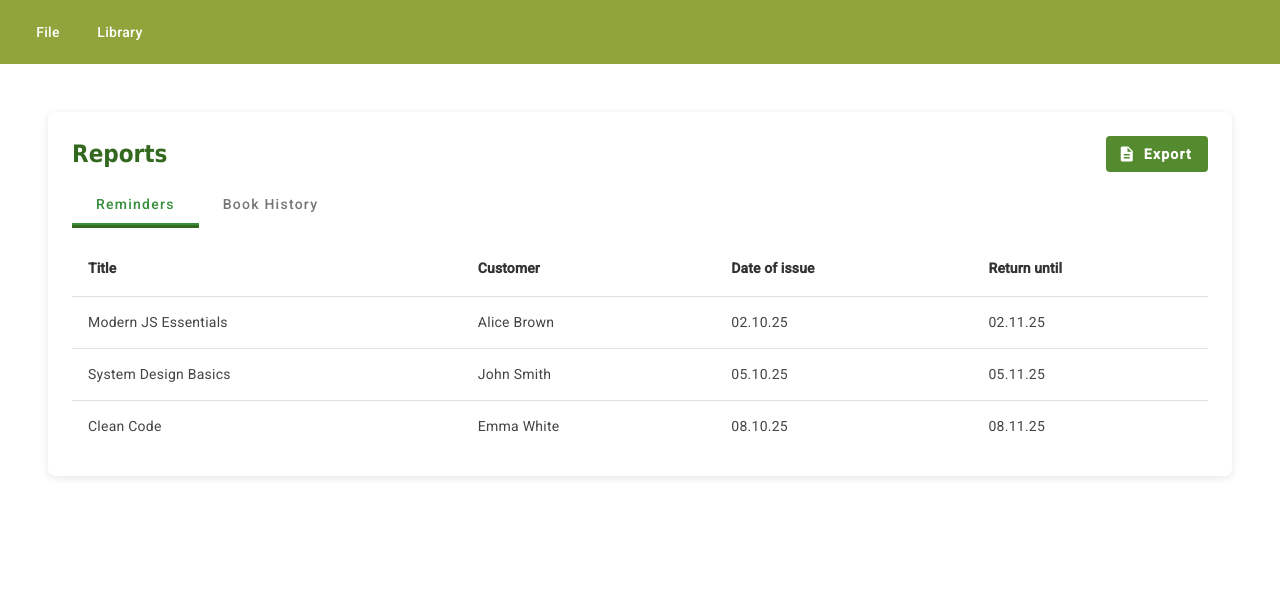
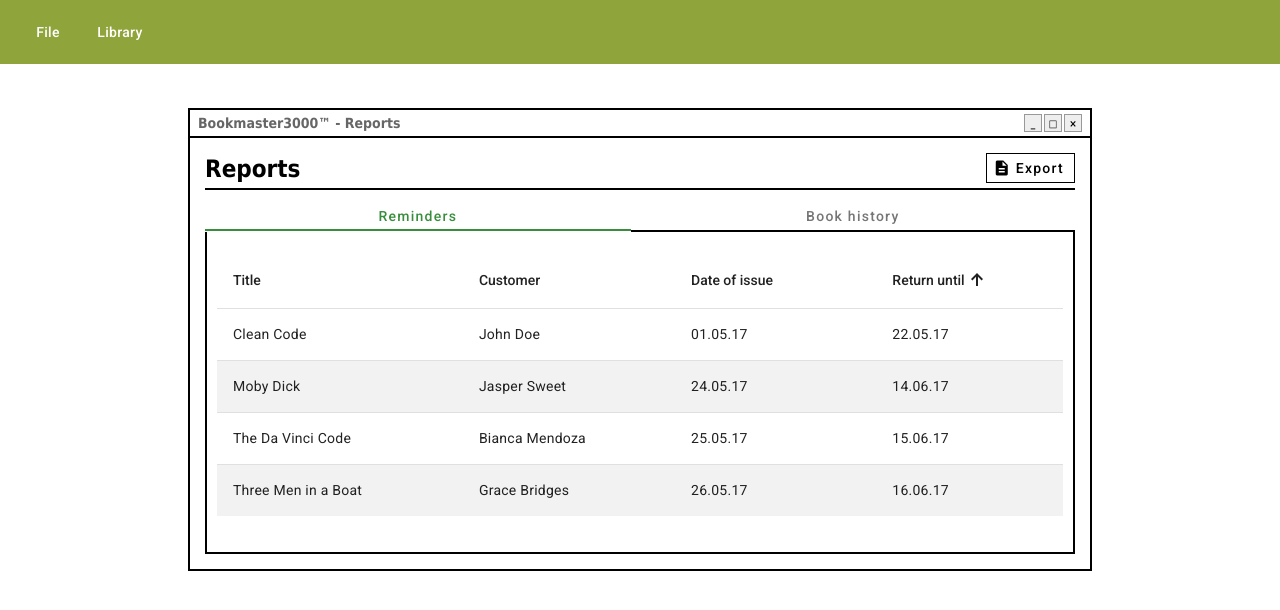
Before and after one commit to RybyakovAndrey/LibraryClient, an Angular app: page /reports in a window 1280 px wide. Shown: the top 610 px of the page. Built offline with nearby package versions, Linux system fonts and the light colour scheme.

Commit message:
Вкладка Reports window приведена в соответствие с ТЗ (#9)

```diff
--- a/src/app/features/reports/reports.component.html
+++ b/src/app/features/reports/reports.component.html
@@ -1,46 +1,60 @@
-<mat-card class="reports-card">
-  <div class="header-row">
-    <h2 class="page-title">Reports</h2>
+<div class="window-container">
+  <!-- Заголовок окна -->
+  <div class="window-header">
+    <span class="window-title">Bookmaster3000™ - Reports</span>
+    <div class="window-controls">
+      <span class="control-box">_</span>
+      <span class="control-box">□</span>
+      <span class="control-box close-btn" (click)="closeWindow()">×</span>
+    </div>
+  </div>
 
-    <!-- Кнопка Export-->
-    <button mat-flat-button color="primary" (click)="exportCSV(activeTab)">
+  <div class="reports-content">
+    <div class="top-bar">
+      <h2 class="section-title">Reports</h2>
+      <!-- Кнопка Export -->
+      <button mat-flat-button class="export-btn" (click)="exportCSV(activeTab)">
         <mat-icon>description</mat-icon>
         Export
       </button>
     </div>
 
     <!-- Вкладки -->
-  <div class="tabs-row">
     <mat-tab-group
       class="custom-tabs"
       [(selectedIndex)]="tabIndex"
-      (selectedIndexChange)="activeTab = $event === 0 ? 'reminders' : 'history'"
+      (selectedIndexChange)="onTabChange($event)"
+      animationDuration="0ms"
     >
-      <mat-tab label="Reminders"></mat-tab>
-      <mat-tab label="Book History"></mat-tab>
-    </mat-tab-group>
-  </div>
+      <!-- 1. Reminders -->
+      <mat-tab label="Reminders">
+        <div class="tab-content">
+          <table
+            mat-table
+            [dataSource]="dataSourceReminders"
+            matSort
+            #sortReminders="matSort"
+            matSortDisableClear
+            class="custom-table"
+          >
 
-  <!-- Reminders -->
-  <div *ngIf="activeTab === 'reminders'">
-    <table mat-table [dataSource]="reminders" class="mat-elevation-z1 full-table">
             <ng-container matColumnDef="title">
-        <th mat-header-cell *matHeaderCellDef>Title</th>
+              <th mat-header-cell *matHeaderCellDef mat-sort-header>Title</th>
               <td mat-cell *matCellDef="let r">{{ r.title }}</td>
             </ng-container>
 
             <ng-container matColumnDef="customer">
-        <th mat-header-cell *matHeaderCellDef>Customer</th>
+              <th mat-header-cell *matHeaderCellDef mat-sort-header>Customer</th>
               <td mat-cell *matCellDef="let r">{{ r.customer }}</td>
             </ng-container>
 
             <ng-container matColumnDef="issueDate">
-        <th mat-header-cell *matHeaderCellDef>Date of issue</th>
+              <th mat-header-cell *matHeaderCellDef mat-sort-header>Date of issue</th>
               <td mat-cell *matCellDef="let r">{{ formatDate(r.issueDate) }}</td>
             </ng-container>
 
             <ng-container matColumnDef="returnUntil">
-        <th mat-header-cell *matHeaderCellDef>Return until</th>
+              <th mat-header-cell *matHeaderCellDef mat-sort-header>Return until</th>
               <td mat-cell *matCellDef="let r">{{ formatDate(r.returnUntil) }}</td>
             </ng-container>
 
@@ -48,45 +62,56 @@
             <tr mat-row *matRowDef="let row; columns: ['title','customer','issueDate','returnUntil']"></tr>
           </table>
         </div>
+      </mat-tab>
 
-  <!-- Book History -->
-  <div *ngIf="activeTab === 'history'" class="book-history-grid">
-    <!-- Левая колонка -->
+      <!-- 2. Book History -->
+      <mat-tab label="Book history">
+        <div class="tab-content book-history-layout">
+
+          <!-- Левая панель: Поиск и Инфо -->
           <div class="left-panel">
-      <mat-form-field appearance="outline" class="book-id-field">
-        <mat-label>Book ID</mat-label>
-        <input matInput [formControl]="bookSearch" (keyup.enter)="searchBook()" />
-      </mat-form-field>
+            <div class="input-group">
+              <label>Book ID</label>
+              <input
+                type="text"
+                [formControl]="bookSearch"
+                (keyup.enter)="searchBook()"
+                (blur)="searchBook()"
+                class="custom-input"
+              >
+            </div>
 
             <div *ngIf="selectedBookTitle" class="book-info">
-        <h3 class="book-title">{{ selectedBookTitle }}</h3>
-        <p *ngIf="selectedBookSubtitle" class="book-subtitle">{{ selectedBookSubtitle }}</p>
+              <div class="book-title-display">&lt;&lt;{{ selectedBookTitle }}&gt;&gt;</div>
+              <div *ngIf="selectedBookSubtitle" class="book-subtitle-display">&lt;&lt;{{ selectedBookSubtitle }}&gt;&gt;</div>
             </div>
           </div>
 
-    <!-- Правая колонка -->
+          <!-- Правая панель: Таблица -->
           <div class="right-panel">
             <table
               mat-table
-        [dataSource]="history"
-        class="mat-elevation-z1"
-        *ngIf="history.length > 0"
+              [dataSource]="dataSourceHistory"
+              matSort
+              #sortHistory="matSort"
+              matSortDisableClear
+              class="custom-table"
             >
               <ng-container matColumnDef="customer">
-          <th mat-header-cell *matHeaderCellDef>Customer</th>
+                <th mat-header-cell *matHeaderCellDef mat-sort-header>Customer</th>
                 <td mat-cell *matCellDef="let h">{{ h.customer }}</td>
               </ng-container>
 
               <ng-container matColumnDef="issueDate">
-          <th mat-header-cell *matHeaderCellDef>Date of issue</th>
+                <th mat-header-cell *matHeaderCellDef mat-sort-header>Date of issue</th>
                 <td mat-cell *matCellDef="let h">{{ formatDate(h.issueDate) }}</td>
               </ng-container>
 
               <ng-container matColumnDef="returnDate">
-          <th mat-header-cell *matHeaderCellDef>Return date</th>
-          <td mat-cell *matCellDef="let h">
+                <th mat-header-cell *matHeaderCellDef mat-sort-header>Return date</th>
+                <td mat-cell *matCellDef="let h" class="return-date-cell">
                   {{ formatDate(h.returnDate) }}
-            <mat-icon *ngIf="h.overdue" color="warn">warning</mat-icon>
+                  <mat-icon *ngIf="h.isOverdue" class="warning-icon" title="Overdue">warning</mat-icon>
                 </td>
               </ng-container>
 
@@ -94,9 +119,12 @@
               <tr mat-row *matRowDef="let row; columns: ['customer','issueDate','returnDate']"></tr>
             </table>
 
-      <div *ngIf="!history.length && selectedBookTitle === null" class="empty">
-        No data available.
+            <div *ngIf="!dataSourceHistory.data.length && !selectedBookTitle" class="empty-state">
             </div>
           </div>
+
         </div>
-</mat-card>
+      </mat-tab>
+    </mat-tab-group>
+  </div>
+</div>
--- a/src/app/features/reports/reports.component.scss
+++ b/src/app/features/reports/reports.component.scss
@@ -1,114 +1,240 @@
-.reports-card {
-  padding: 24px;
-  margin: 24px;
-  background: #fff;
-  border-radius: 8px;
-  box-shadow: 0 2px 8px rgba(0, 0, 0, 0.1);
+$light-green-1: #8FA43B;
+$dark-green: #50673B;
+$grey: #BFBFBF;
+$black: #000000;
+$white: #FFFFFF;
+$font-stack: Tahoma, sans-serif;
+
+:host {
+  display: block;
+  font-family: $font-stack;
+  padding: 20px;
 }
 
-.header-row {
+.window-container {
+  border: 2px solid $black;
+  background-color: $white;
+  max-width: 900px;
+  margin: 0 auto;
+}
+
+.window-header {
+  background-color: $white;
+  border-bottom: 2px solid $black;
+  padding: 4px 8px;
   display: flex;
   justify-content: space-between;
   align-items: center;
-  margin-bottom: 8px;
 
-  .page-title {
-    font-weight: 600;
-    color: #33691e;
-    margin: 0;
+  .window-title {
+    font-weight: bold;
+    font-size: 14px;
+    color: #666;
   }
 
-  button {
-    background-color: #558b2f;
-    color: #fff;
-    font-weight: 600;
-    border-radius: 4px;
-    text-transform: none;
+  .window-controls {
+    display: flex;
+    gap: 2px;
 
-    &:hover {
-      background-color: #6d9e3f;
+    .control-box {
+      border: 1px solid #999;
+      background: #eee;
+      width: 16px;
+      height: 16px;
+      display: flex;
+      align-items: center;
+      justify-content: center;
+      font-size: 10px;
+      cursor: default;
+      font-weight: bold;
+      user-select: none;
+
+      &.close-btn {
+        cursor: pointer;
+
+        &:hover {
+          background-color: #e81123;
+          color: white;
+          border-color: #b00b18;
+        }
+      }
     }
   }
 }
 
-.tabs-row {
-  display: flex;
-  justify-content: flex-start;
-  margin-bottom: 12px;
+.reports-content {
+  padding: 15px;
 }
 
-.custom-tabs {
-  width: auto;
+.top-bar {
+  display: flex;
+  justify-content: space-between;
+  align-items: flex-end;
+  margin-bottom: 10px;
+  border-bottom: 2px solid $black;
+  padding-bottom: 5px;
+
+  .section-title {
+    font-size: 24px;
+    font-weight: bold;
+    color: $black;
+    margin: 0;
+  }
+
+  .export-btn {
+    background-color: $white;
+    color: $black;
+    border: 1px solid $black;
+    border-radius: 0;
+    height: 30px;
+    line-height: 30px;
+    padding: 0 10px;
+
+    mat-icon {
+      font-size: 18px;
+      width: 18px;
+      height: 18px;
+      margin-right: 5px;
+      vertical-align: middle;
+    }
+  }
+}
+
+::ng-deep .mat-mdc-tab-group {
+  font-family: $font-stack;
 }
 
 ::ng-deep .mat-mdc-tab-labels {
-  display: flex;
-  justify-content: flex-start;
-  width: auto !important;
-  min-width: 0 !important;
+  background-color: transparent;
+  border-bottom: none;
 }
 
 ::ng-deep .mat-mdc-tab {
-  flex: 0 0 auto !important;
-  padding: 0 24px !important;
-  font-weight: 600;
-  color: #33691e;
+  font-family: $font-stack;
+  font-weight: bold;
+  color: $black;
+  opacity: 1;
+  border: 1px solid $black;
+  border-bottom: none;
+  margin-right: 2px;
+  background-color: #ddd;
+  height: 32px !important;
+  padding: 0 12px !important;
 }
 
 ::ng-deep .mat-mdc-tab.mdc-tab--active {
-  border-bottom: 3px solid #33691e;
+  background-color: $white;
+  border-bottom: 1px solid $white;
+  z-index: 1;
 }
 
-.full-table,
-.right-panel table {
+::ng-deep .mat-mdc-tab-body-wrapper {
+  border: 2px solid $black;
+  margin-top: -2px;
+  padding: 10px;
+  min-height: 300px;
+}
+
+.tab-content {
+  padding-top: 10px;
+}
+
+.custom-table {
   width: 100%;
   border-collapse: collapse;
+  font-family: $font-stack;
+
+  th.mat-header-cell {
+    background-color: $grey;
+    color: $black;
+    font-weight: bold;
+    border: 1px solid $black;
+    padding: 4px 8px;
+    font-size: 12px;
+  }
+
+  td.mat-cell {
+    border: 1px solid $black;
+    padding: 4px 8px;
+    color: $black;
+    font-size: 12px;
+  }
+
+  tr:nth-child(even) {
+    background-color: #f2f2f2;
+  }
 }
 
-th {
-  font-weight: 600;
-  color: #333;
-}
-
-td {
-  color: #444;
-}
-
-tr.mat-mdc-row:hover {
-  background-color: #f5f5f5;
-}
-
-.empty {
-  text-align: center;
-  color: #666;
-  font-style: italic;
-  margin-top: 16px;
-}
-
-.book-history-grid {
-  display: grid;
-  grid-template-columns: 1fr 2.5fr;
-  gap: 40px;
-  align-items: start;
-  margin-top: 20px;
+.book-history-layout {
+  display: flex;
+  gap: 20px;
 }
 
 .left-panel {
+  width: 250px;
+  flex-shrink: 0;
   display: flex;
   flex-direction: column;
-  gap: 16px;
+  gap: 15px;
 }
 
-.book-id-field {
-  width: 220px;
+.input-group {
+  display: flex;
+  flex-direction: column;
+  gap: 5px;
+
+  label {
+    font-size: 12px;
+  }
 }
 
-.book-title {
-  font-weight: 600;
-  color: #2e4600;
+.custom-input {
+  border: 2px solid $black;
+  padding: 4px;
+  font-family: $font-stack;
+  font-size: 12px;
+  width: 100%;
+  box-sizing: border-box;
+
+  &:focus {
+    outline: none;
+    border-color: $light-green-1;
+  }
 }
 
-.book-subtitle {
-  font-style: italic;
-  color: #4a4a4a;
+.book-info {
+  margin-top: 10px;
 }
+
+.book-title-display {
+  font-weight: bold;
+  font-size: 16px;
+  margin-bottom: 5px;
+}
+
+.book-subtitle-display {
+  font-size: 14px;
+}
+
+.right-panel {
+  flex-grow: 1;
+}
+
+.return-date-cell {
+  position: relative;
+
+  .warning-icon {
+    color: red;
+    font-size: 16px;
+    width: 16px;
+    height: 16px;
+    vertical-align: middle;
+    margin-left: 8px;
+  }
+}
+
+.empty-state {
+  height: 200px;
+  border: 1px solid #ccc;
+  background-color: #f9f9f9;
+}
--- a/src/app/features/reports/reports.component.ts
+++ b/src/app/features/reports/reports.component.ts
@@ -1,8 +1,10 @@
-import { Component } from '@angular/core';
+import { Component, ViewChild, AfterViewInit } from '@angular/core';
 import { CommonModule } from '@angular/common';
+import { Router } from '@angular/router';
 import { MatCardModule } from '@angular/material/card';
 import { MatTabsModule } from '@angular/material/tabs';
-import { MatTableModule } from '@angular/material/table';
+import { MatTableDataSource, MatTableModule } from '@angular/material/table';
+import { MatSort, MatSortModule } from '@angular/material/sort';
 import { MatFormFieldModule } from '@angular/material/form-field';
 import { MatInputModule } from '@angular/material/input';
 import { MatButtonModule } from '@angular/material/button';
@@ -20,7 +22,13 @@ interface HistoryItem {
   customer: string;
   issueDate: string;
   returnDate: string;
-  overdue?: boolean;
+  isOverdue: boolean;
+}
+
+interface BookInfo {
+  id: string;
+  title: string;
+  subtitle: string | null;
 }
 
 @Component({
@@ -31,6 +39,7 @@ interface HistoryItem {
     MatCardModule,
     MatTabsModule,
     MatTableModule,
+    MatSortModule,
     MatFormFieldModule,
     MatInputModule,
     MatButtonModule,
@@ -40,7 +49,7 @@ interface HistoryItem {
   templateUrl: './reports.component.html',
   styleUrl: './reports.component.scss'
 })
-export class ReportsComponent {
+export class ReportsComponent implements AfterViewInit {
   tabIndex = 0;
   activeTab: 'reminders' | 'history' = 'reminders';
 
@@ -48,53 +57,141 @@ export class ReportsComponent {
   selectedBookTitle: string | null = null;
   selectedBookSubtitle: string | null = null;
 
-  reminders: Reminder[] = [
-    { title: 'Modern JS Essentials', customer: 'Alice Brown', issueDate: '2025-10-02', returnUntil: '2025-11-02' },
-    { title: 'System Design Basics', customer: 'John Smith', issueDate: '2025-10-05', returnUntil: '2025-11-05' },
-    { title: 'Clean Code', customer: 'Emma White', issueDate: '2025-10-08', returnUntil: '2025-11-08' }
+  dataSourceReminders = new MatTableDataSource<Reminder>([]);
+  dataSourceHistory = new MatTableDataSource<HistoryItem>([]);
+
+  @ViewChild('sortReminders') set sortReminders(sort: MatSort) {
+    this.dataSourceReminders.sort = sort;
+  }
+  @ViewChild('sortHistory') set sortHistory(sort: MatSort) {
+    this.dataSourceHistory.sort = sort;
+  }
+
+  private allReminders: Reminder[] = [
+    { title: 'The Da Vinci Code', customer: 'Bianca Mendoza', issueDate: '2017-05-25', returnUntil: '2017-06-15' },
+    { title: 'Three Men in a Boat', customer: 'Grace Bridges', issueDate: '2017-05-26', returnUntil: '2017-06-16' },
+    { title: 'Moby Dick', customer: 'Jasper Sweet', issueDate: '2017-05-24', returnUntil: '2017-06-14' },
+    { title: 'Clean Code', customer: 'John Doe', issueDate: '2017-05-01', returnUntil: '2017-05-22' }
   ];
 
-  history: HistoryItem[] = [
-    { customer: 'Michael Green', issueDate: '2025-09-15', returnDate: '2025-09-29' },
-    { customer: 'Sophia Turner', issueDate: '2025-09-20', returnDate: '2025-10-05', overdue: true }
+  private booksDb: BookInfo[] = [
+    { id: 'OL957468W', title: 'Clean Code', subtitle: 'A Handbook of Agile Software Craftsmanship' },
+    { id: 'OL123456X', title: 'The Hobbit', subtitle: 'There and Back Again' },
+    { id: 'OL76837W', title: 'The Da Vinci Code', subtitle: null }
   ];
 
-  formatDate(date: string): string {
-    if (!date) return '';
-    const d = new Date(date);
-    if (isNaN(d.getTime())) return date;
+  private historyDb: Record<string, HistoryItem[]> = {
+    'Clean Code': [
+      { customer: 'Jasper Sweet', issueDate: '2017-02-06', returnDate: '2017-02-20', isOverdue: false },
+      { customer: 'Nash Charles', issueDate: '2017-03-01', returnDate: '2017-03-12', isOverdue: false },
+      { customer: 'Bianca Mendoza', issueDate: '2017-03-25', returnDate: '2017-04-09', isOverdue: true }
+    ],
+    'The Da Vinci Code': [
+       { customer: 'Grace Bridges', issueDate: '2017-05-26', returnDate: '2017-06-16', isOverdue: false }
+    ]
+  };
+
+  constructor(private router: Router) {
+    this.dataSourceReminders.data = this.allReminders;
+  }
+
+  ngAfterViewInit() {
+    if (this.dataSourceReminders.sort) {
+      this.dataSourceReminders.sort.sort({ id: 'returnUntil', start: 'asc', disableClear: false });
+    }
+  }
+
+  formatDate(dateStr: string): string {
+    if (!dateStr) return '';
+    const d = new Date(dateStr);
+    if (isNaN(d.getTime())) return dateStr;
     const day = String(d.getDate()).padStart(2, '0');
     const month = String(d.getMonth() + 1).padStart(2, '0');
     const year = String(d.getFullYear()).slice(-2);
     return `${day}.${month}.${year}`;
   }
 
+  onTabChange(index: number) {
+    this.activeTab = index === 0 ? 'reminders' : 'history';
+    this.tabIndex = index;
+  }
+
   searchBook() {
-    const query = this.bookSearch.value?.trim();
+    const query = this.bookSearch.value?.trim().toLowerCase();
+
+    this.selectedBookTitle = null;
+    this.selectedBookSubtitle = null;
+    this.dataSourceHistory.data = [];
+
     if (!query) return;
-    // Симуляция поиска по ID
-    if (query === 'OL957468W') {
-      this.selectedBookTitle = 'Clean Code';
-      this.selectedBookSubtitle = 'Robert C. Martin';
-    } else {
-      this.selectedBookTitle = 'Unknown book';
-      this.selectedBookSubtitle = null;
+
+    const foundBook = this.booksDb.find(b =>
+      b.id.toLowerCase() === query || b.title.toLowerCase().includes(query)
+    );
+
+    if (foundBook) {
+      this.selectedBookTitle = foundBook.title;
+      this.selectedBookSubtitle = foundBook.subtitle;
+
+      const history = this.historyDb[foundBook.title] || [];
+      this.dataSourceHistory.data = history;
+
+      setTimeout(() => {
+        if (this.dataSourceHistory.sort) {
+          this.dataSourceHistory.sort.sort({ id: 'issueDate', start: 'desc', disableClear: false });
+        }
+      });
     }
   }
 
   exportCSV(type: 'reminders' | 'history') {
-    const data = type === 'reminders' ? this.reminders : this.history;
-    const header = type === 'reminders'
-      ? 'Title,Customer,IssueDate,ReturnUntil'
-      : 'Customer,IssueDate,ReturnDate,Overdue';
-    const rows = data.map((r: any) => Object.values(r).join(',')).join('\n');
-    const csv = `${header}\n${rows}`;
-    const blob = new Blob([csv], { type: 'text/csv;charset=utf-8;' });
+    let data: any[] = [];
+    let headers: string[] = [];
+    let dataSource: MatTableDataSource<any>;
+
+    if (type === 'reminders') {
+      dataSource = this.dataSourceReminders;
+      headers = ['Title', 'Customer', 'Date of issue', 'Return until'];
+    } else {
+      dataSource = this.dataSourceHistory;
+      headers = ['Customer', 'Date of issue', 'Return date'];
+    }
+
+    data = dataSource.sortData(dataSource.filteredData, dataSource.sort!);
+
+    const csvRows = [];
+    csvRows.push(headers.join(','));
+
+    for (const row of data) {
+      let values: string[] = [];
+      if (type === 'reminders') {
+        values = [
+          `"${row.title}"`,
+          `"${row.customer}"`,
+          this.formatDate(row.issueDate),
+          this.formatDate(row.returnUntil)
+        ];
+      } else {
+        values = [
+          `"${row.customer}"`,
+          this.formatDate(row.issueDate),
+          this.formatDate(row.returnDate)
+        ];
+      }
+      csvRows.push(values.join(','));
+    }
+
+    const csvString = csvRows.join('\n');
+    const blob = new Blob([csvString], { type: 'text/csv;charset=utf-8;' });
     const url = URL.createObjectURL(blob);
-    const a = document.createElement('a');
-    a.href = url;
-    a.download = `${type}_report.csv`;
-    a.click();
+    const link = document.createElement('a');
+    link.href = url;
+    link.download = `Bookmaster_${type}_report.csv`;
+    link.click();
     URL.revokeObjectURL(url);
   }
+
+  closeWindow() {
+    this.router.navigate(['/']);
+  }
 }
```
Lines whose indentation alone changed are shown as unchanged.
